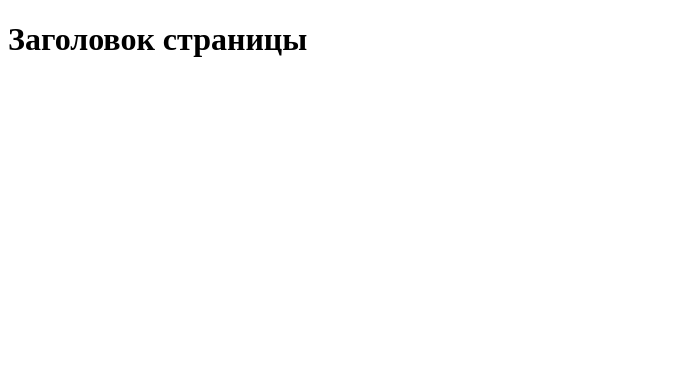
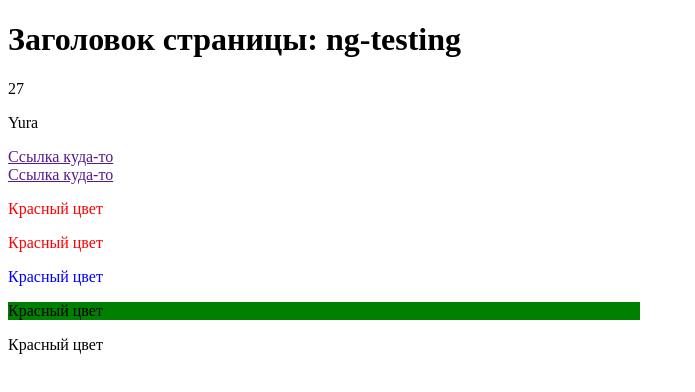
Before and after one commit to AleksYeh/ng-testing, an Angular app: page / in a window 1280 px wide. Shown: the top 392 px of the page, without its empty margins (0-695 px from the left). Built offline with nearby package versions, Linux system fonts and the light colour scheme.

Commit message:
Добавить динамическое отображение данных пользователя и стили в компонент

```diff
--- a/src/app/app.component.html
+++ b/src/app/app.component.html
@@ -1 +1,20 @@
-<h1>Заголовок страницы</h1>
+<h1>Заголовок страницы: {{ title}}</h1>
+
+<div>
+    <p>{{ user.age}}</p>
+    <p>{{user.name}}</p>
+</div>
+
+<a href="" [title]="tooltip">Ссылка куда-то </a>
+<br/>
+<a href="" bind-title="tooltip">Ссылка куда-то </a>
+
+<!-- стили -->
+
+<p class="red">Красный цвет</p>
+<p style="color: red">Красный цвет</p>
+<!-- ============================================= -->
+ <p [class]="cssClass">Красный цвет</p>
+ <p [style]="inlineStyles">Красный цвет</p>
+<!-- ============================================= -->
+ <p [style.width.%]="someNumber">Красный цвет</p>
--- a/src/app/app.component.scss
+++ b/src/app/app.component.scss
@@ -1,4 +1,7 @@
-.body {
-    background-color: rgb(51, 51, 51);
-    color: white;
+.red {
+    color: red;
 }
+
+.blue {
+    color: blue
+}
--- a/src/app/app.component.ts
+++ b/src/app/app.component.ts
@@ -7,4 +7,20 @@ import { Component } from '@angular/core';
 })
 export class AppComponent {
   title = 'ng-testing';
+
+  user = {
+    age: '27',
+    name:  'Yura',
+  }
+
+  tooltip = 'Я подсказка для ссылки'
+
+  inlineStyles = {
+    width: '50%',
+    background: 'green'
+  }
+
+  cssClass = 'blue'
+
+  someNumber = 70
 }
--- a/src/styles.scss
+++ b/src/styles.scss
@@ -1 +1,5 @@
 /* You can add global styles to this file, and also import other style files */
+.body {
+    background-color: rgb(51, 51, 51);
+    color: white;
+}
```
